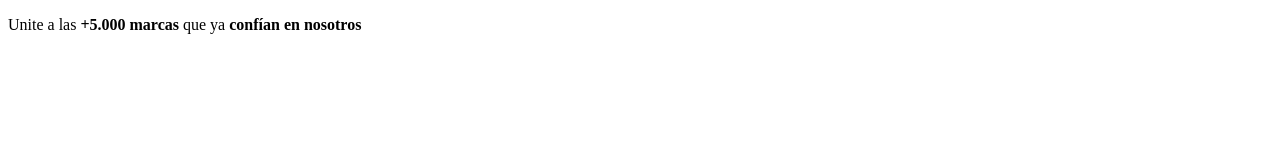
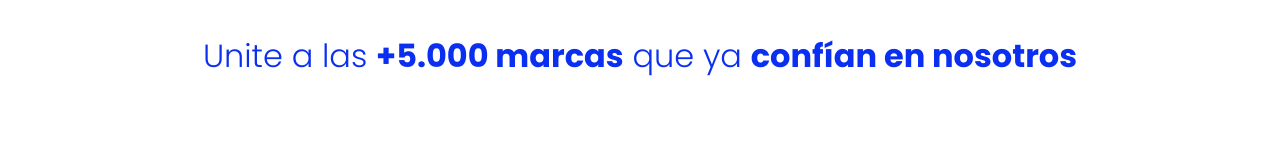
Before and after one commit to fabianNav/desafio_2_modulo_2, a plain HTML site: page index.html in a window 1280 px wide. Drawn offline with Linux system fonts and the light colour scheme.

Commit message:
asignamos el color, estilo, tamaño y grosor al codigo y centramos

```diff
--- a/css/estilos.css
+++ b/css/estilos.css
@@ -1 +1,16 @@
 @import url('https://fonts.googleapis.com/css2?family=Poppins:wght@300;700&display=swap');
+
+body {
+    font-family: "Poppins", sans-serif;
+    text-align: center;
+    color: #0a2ff1;
+    font-size: 32px;
+}
+
+p {
+    font-weight: 300;
+}
+
+strong {
+    font-weight: 700;
+}
```
